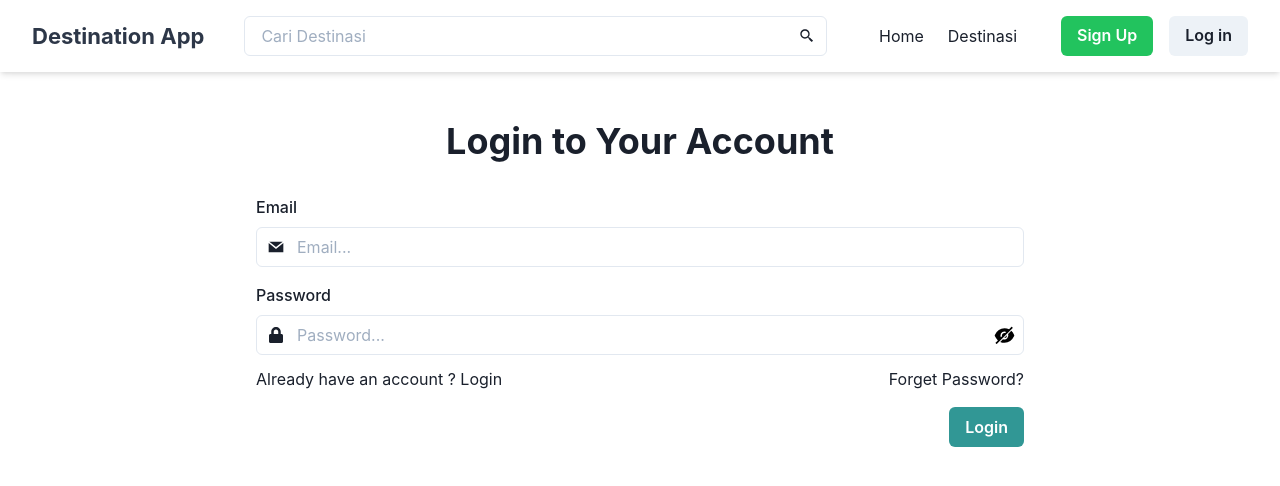
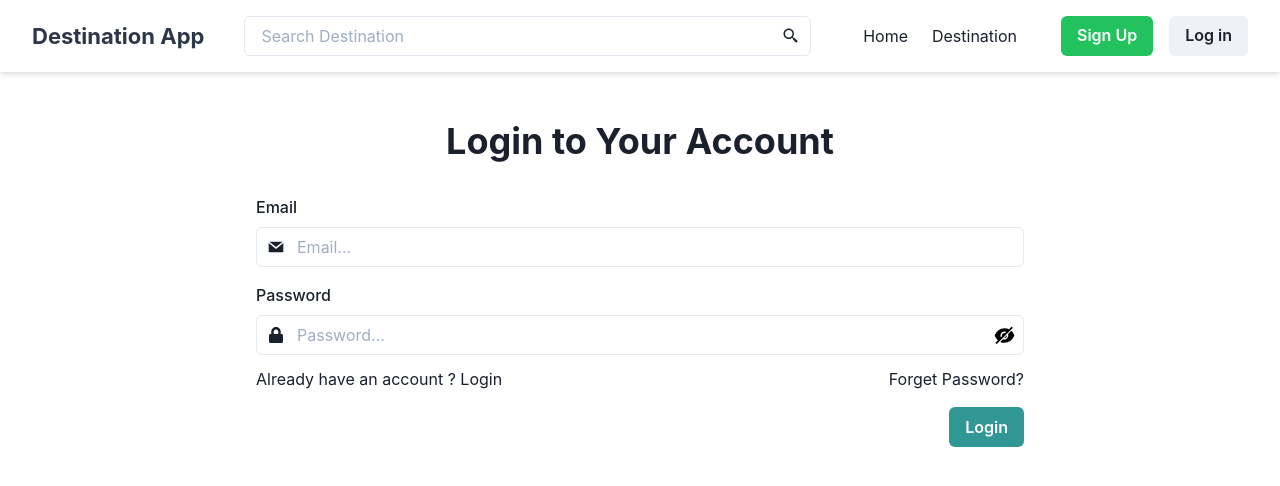
Before and after one commit to hudiansyahrobby/destination-app, a React (Create React App) app in the folder frontend/: page /login in a window 1280 px wide. Shown: the top 486 px of the page. Built offline with nearby package versions, Linux system fonts and the light colour scheme.

Commit message:
add drawer

```diff
--- /dev/null
+++ b/frontend/src/components/DrawerMenu.tsx
@@ -0,0 +1,59 @@
+import {
+  DrawerBody,
+  DrawerCloseButton,
+  DrawerContent,
+  DrawerHeader,
+  DrawerOverlay,
+  Input,
+  Drawer,
+  Flex,
+  Stack,
+  Divider,
+  VStack,
+  StackDivider,
+} from "@chakra-ui/react";
+import React from "react";
+import { link } from "../data/link";
+import NavMenu from "./navbar/NavMenu";
+
+interface DrawerProps {
+  btnRef: any;
+  isOpen: boolean;
+  onClose: () => void;
+}
+
+const DrawerMenu: React.FC<DrawerProps> = ({ btnRef, onClose, isOpen }) => {
+  return (
+    <>
+      <Drawer
+        isOpen={isOpen}
+        onClose={onClose}
+        placement="left"
+        finalFocusRef={btnRef}
+      >
+        <DrawerOverlay>
+          <DrawerContent>
+            <DrawerCloseButton />
+            <DrawerHeader>Destination App</DrawerHeader>
+            <Divider />
+            <DrawerBody>
+              <Flex flexDirection="column" mt="15px" ml="-11px">
+                <VStack
+                  spacing="15px"
+                  align="start"
+                  divider={<StackDivider borderColor="gray.200" />}
+                >
+                  {link.map(({ title, link }) => (
+                    <NavMenu title={title} link={link} />
+                  ))}
+                </VStack>
+              </Flex>
+            </DrawerBody>
+          </DrawerContent>
+        </DrawerOverlay>
+      </Drawer>
+    </>
+  );
+};
+
+export default DrawerMenu;
--- /dev/null
+++ b/frontend/src/components/Logo.tsx
@@ -0,0 +1,24 @@
+import { chakra } from "@chakra-ui/react";
+import React from "react";
+import { MdMenu } from "react-icons/md";
+import { Link } from "react-router-dom";
+import Title from "./typography/Title";
+
+interface LogoProps {
+  title: string;
+}
+
+const Logo: React.FC<LogoProps> = ({ title }) => {
+  const LogoLink = chakra(Link);
+  const LogoIcon = chakra(MdMenu);
+  return (
+    <Title>
+      <LogoLink to="/" display={{ base: "none", lg: "block" }}>
+        {title}
+      </LogoLink>
+      <LogoIcon display={{ lg: "none" }} />
+    </Title>
+  );
+};
+
+export default Logo;
--- /dev/null
+++ b/frontend/src/components/MenuBar.tsx
@@ -0,0 +1,53 @@
+import { Box, Flex, Button } from "@chakra-ui/react";
+import React from "react";
+import { useMutation } from "react-query";
+import { Link } from "react-router-dom";
+import { BeatLoader } from "react-spinners";
+import { logout } from "../API/authAPI";
+import { link } from "../data/link";
+import NavMenu from "./navbar/NavMenu";
+
+const MenuBar = () => {
+  const isAuthenticated = localStorage.getItem("token");
+  const { isLoading, mutateAsync } = useMutation(logout, {
+    onSuccess: () => {
+      localStorage.removeItem("token");
+    },
+  });
+
+  const onLogout = async () => {
+    await mutateAsync();
+  };
+  return (
+    <Flex alignItems="center" display={{ base: "none", md: "flex" }}>
+      <Box mr={8}>
+        {link.map(({ title, link }) => (
+          <NavMenu title={title} link={link} />
+        ))}
+      </Box>
+      {!isAuthenticated ? (
+        <>
+          <Button colorScheme="whatsapp" mr="4" as={Link} to="/signup">
+            Sign Up
+          </Button>
+          <Button colorScheme="gray" as={Link} to="/login">
+            Log in
+          </Button>
+        </>
+      ) : (
+        <Button
+          colorScheme="whatsapp"
+          mr="4"
+          onClick={onLogout}
+          isLoading={isLoading}
+          type="submit"
+          spinner={<BeatLoader size={8} color="white" />}
+        >
+          Log out
+        </Button>
+      )}
+    </Flex>
+  );
+};
+
+export default MenuBar;
--- /dev/null
+++ b/frontend/src/components/MenuIcon.tsx
@@ -0,0 +1,24 @@
+import { chakra } from "@chakra-ui/react";
+import React from "react";
+import { MdMenu } from "react-icons/md";
+
+interface MenuIconProps {
+  onOpen: () => void;
+  btnRef: any;
+}
+
+const MenuIcon: React.FC<MenuIconProps> = ({ onOpen, btnRef }) => {
+  const MenuIcon = chakra(MdMenu);
+
+  return (
+    <MenuIcon
+      size="36px"
+      mr="10px"
+      display={{ md: "none" }}
+      onClick={onOpen}
+      ref={btnRef}
+    />
+  );
+};
+
+export default MenuIcon;
--- a/frontend/src/components/form/SearchBar.tsx
+++ b/frontend/src/components/form/SearchBar.tsx
@@ -1,13 +1,42 @@
-import { Input, InputGroup, InputRightElement } from "@chakra-ui/react";
+import { Box, Flex } from "@chakra-ui/react";
+import { Field, Form, Formik } from "formik";
 import React from "react";
 import { BiSearchAlt2 } from "react-icons/bi";
+import InputField from "./InputField";
 
-const SearchBar = () => {
+interface SearchBarProps {
+  placeholder: string;
+}
+
+const SearchBar: React.FC<SearchBarProps> = ({ placeholder }) => {
   return (
-    <InputGroup>
-      <Input id="destinasi" placeholder="Cari Destinasi" />
-      <InputRightElement children={<BiSearchAlt2 />} />
-    </InputGroup>
+    <Flex flex="1" w="full" ml={10} mr={{ base: 0, md: 10 }}>
+      <Box flex="1" w="full">
+        <Formik
+          initialValues={{
+            search: "",
+          }}
+          onSubmit={(values, actions) => {
+            console.log(values);
+          }}
+        >
+          {() => (
+            <Form>
+              <Field>
+                {() => (
+                  <InputField
+                    name="search"
+                    type="text"
+                    rightIcon={<BiSearchAlt2 size={18} />}
+                    placeholder={placeholder}
+                  />
+                )}
+              </Field>
+            </Form>
+          )}
+        </Formik>
+      </Box>
+    </Flex>
   );
 };
 
--- a/frontend/src/components/navbar/NavMenu.tsx
+++ b/frontend/src/components/navbar/NavMenu.tsx
@@ -10,7 +10,9 @@ const NavMenu: React.FC<NavMenuProps> = ({ link, title }) => {
   return (
     <Link
       as={NavLink}
+      exact
       to={link}
+      activeStyle={{ color: "green" }}
       _hover={{
         textDecoration: "none",
         color: "green.600",
--- a/frontend/src/components/navbar/Navbar.tsx
+++ b/frontend/src/components/navbar/Navbar.tsx
@@ -1,25 +1,15 @@
-import { Box, Button, Flex } from "@chakra-ui/react";
+import { Flex, useDisclosure } from "@chakra-ui/react";
 import React from "react";
-import { useMutation } from "react-query";
-import { Link } from "react-router-dom";
+import MenuIcon from "../MenuIcon";
+import Logo from "../Logo";
 import SearchBar from "../form/SearchBar";
-import Title from "../typography/Title";
-import NavMenu from "./NavMenu";
-import BeatLoader from "react-spinners/BeatLoader";
-
-import { logout } from "../../API/authAPI";
+import MenuBar from "../MenuBar";
+import DrawerMenu from "../DrawerMenu";
 
 const Navbar: React.FC = () => {
-  const isAuthenticated = localStorage.getItem("token");
-  const { isLoading, mutateAsync } = useMutation(logout, {
-    onSuccess: () => {
-      localStorage.removeItem("token");
-    },
-  });
+  const { isOpen, onOpen, onClose } = useDisclosure();
+  const btnRef = React.useRef();
 
-  const onLogout = async () => {
-    await mutateAsync();
-  };
   return (
     <Flex
       py="4"
@@ -33,41 +23,11 @@ const Navbar: React.FC = () => {
       alignItems="center"
       justifyContent="space-between"
     >
-      <Box>
-        <Title>
-          <Link to="/">Destination App</Link>
-        </Title>
-      </Box>
-      <Flex flex="1" mx={10}>
-        <SearchBar />
-      </Flex>
-      <Flex alignItems="center" display={{ base: "none", md: "flex" }}>
-        <Box mr={8}>
-          <NavMenu link="/" title="Home" />
-          <NavMenu link="/destination" title="Destinasi" />
-        </Box>
-        {!isAuthenticated ? (
-          <>
-            <Button colorScheme="whatsapp" mr="4" as={Link} to="/signup">
-              Sign Up
-            </Button>
-            <Button colorScheme="gray" as={Link} to="/login">
-              Log in
-            </Button>
-          </>
-        ) : (
-          <Button
-            colorScheme="whatsapp"
-            mr="4"
-            onClick={onLogout}
-            isLoading={isLoading}
-            type="submit"
-            spinner={<BeatLoader size={8} color="white" />}
-          >
-            Log out
-          </Button>
-        )}
-      </Flex>
+      <MenuIcon onOpen={onOpen} btnRef={btnRef} />
+      <DrawerMenu isOpen={isOpen} onClose={onClose} btnRef={btnRef} />
+      <Logo title="Destination App" />
+      <SearchBar placeholder="Search Destination" />
+      <MenuBar />
     </Flex>
   );
 };
--- /dev/null
+++ b/frontend/src/data/link.ts
@@ -0,0 +1,10 @@
+export const link = [
+  {
+    title: "Home",
+    link: "/",
+  },
+  {
+    title: "Destination",
+    link: "/destination",
+  },
+];
```
Also changed, not shown: 1 other file (tests, documents, lock files or other folders).
